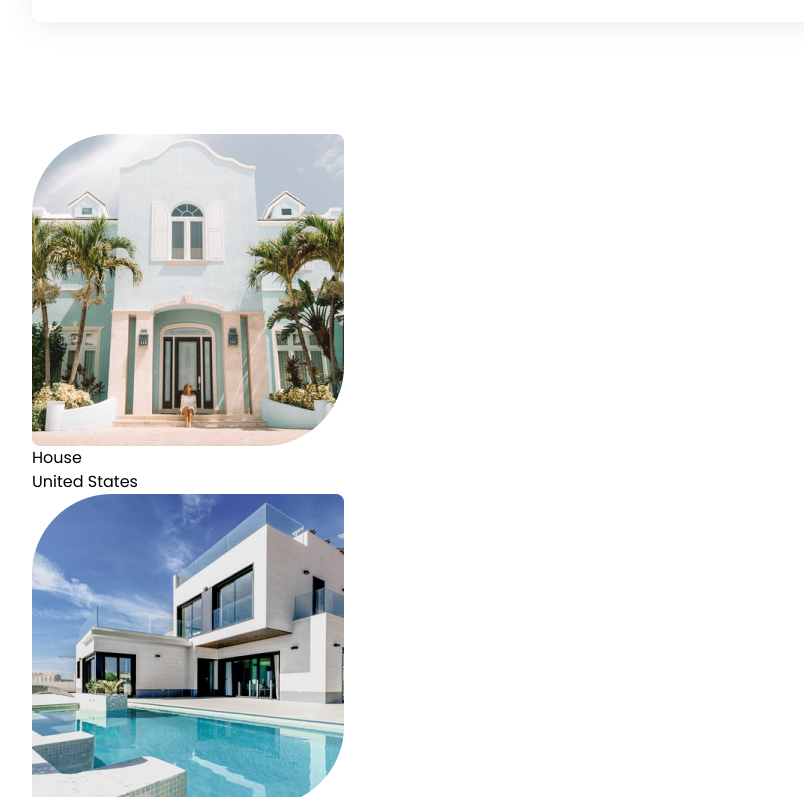
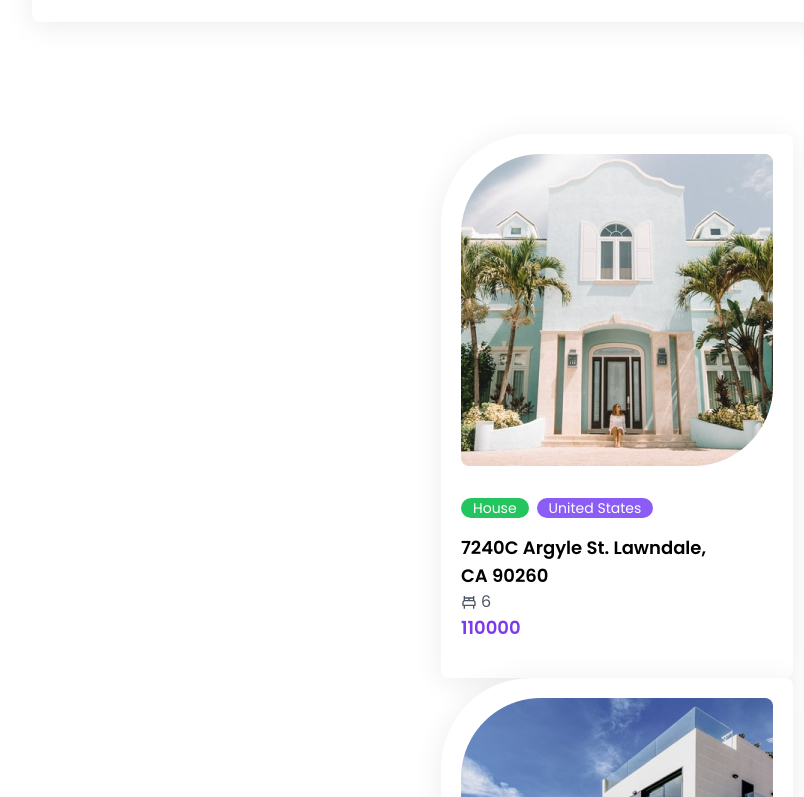
Before and after one commit to ashiq-rahman07/dreame-house-client, a React (Create React App) app: page / in a window 1280 px wide. Shown: the part 743-1540 px from the top of the page, without its empty margins (23-827 px from the left). Built offline with nearby package versions, Linux system fonts and the light colour scheme.

Commit message:
categories serch section add

```diff
--- a/src/components/House.js
+++ b/src/components/House.js
@@ -3,12 +3,22 @@ import {BiBed, BiBath, BiArea} from 'react-icons/bi';
 const House = ({ house }) => {
   const { image, type, country, address, bedrooms, bathrooms, surfac, price } = house
   return (
-    <div>
-      <img src={image} alt="" />
+    <div className='bg-white shadow-1 p-5 rounded-lg rounded-tl-[90px] w-full max-w-[352px] mx-auto cursor-pointer hover:shadow-2xl transition'>
+      <img className='mb-8' src={image} alt="" />
+      <div className='flex gap-x-2 mb-4 text-sm'>
+        <div className='bg-green-500 text-white rounded-full px-3'>{type}</div>
+        <div className='bg-violet-500 text-white rounded-full px-3'>{country}</div>
+      </div>
+      <div className='text-lg font-semibold max-w-[260px]'>
+        {address}
+      </div>
       <div>
-        <div>{type}</div>
-        <div>{country}</div>
+        <div className='flex gap-1 text-gray-600 items-center'>
+          <div><BiBed /></div>
+          <div>{bedrooms}</div>
+        </div>
       </div>
+      <div className='text-lg font-semibold text-violet-600 mb-4'>{price}</div>
     </div>
   );
 };
```
